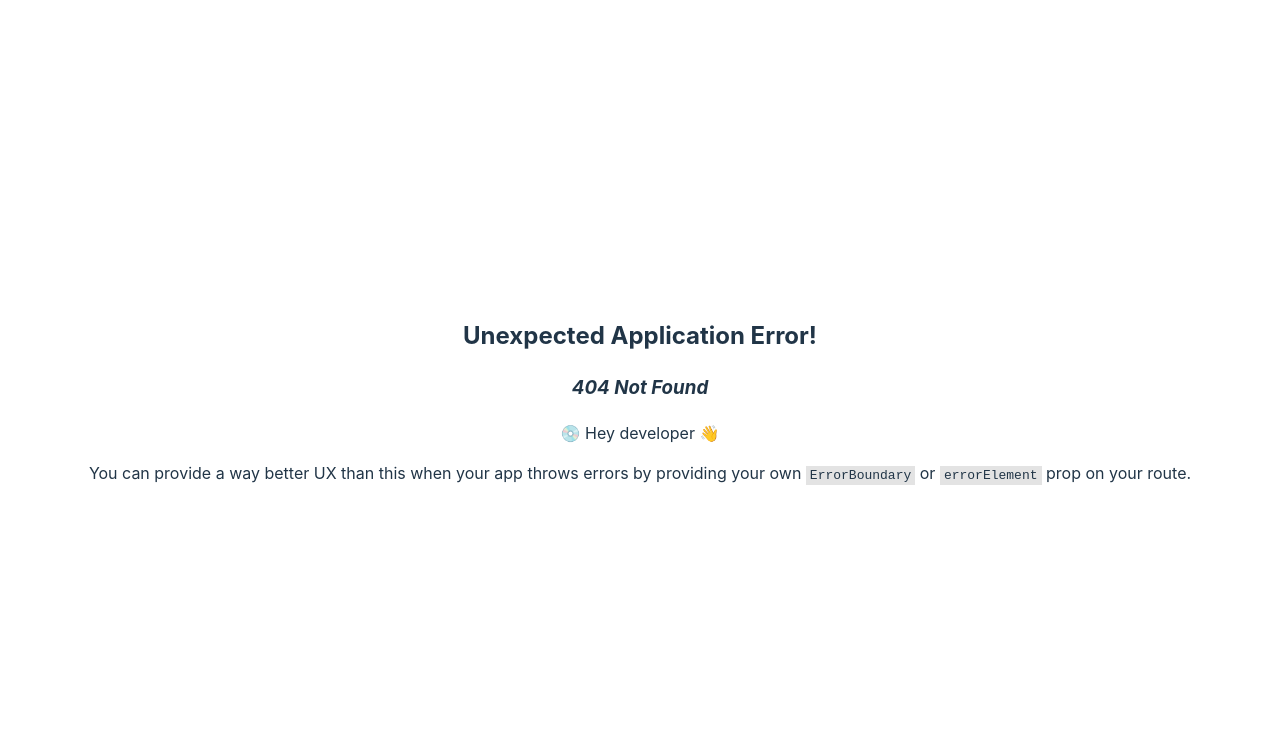
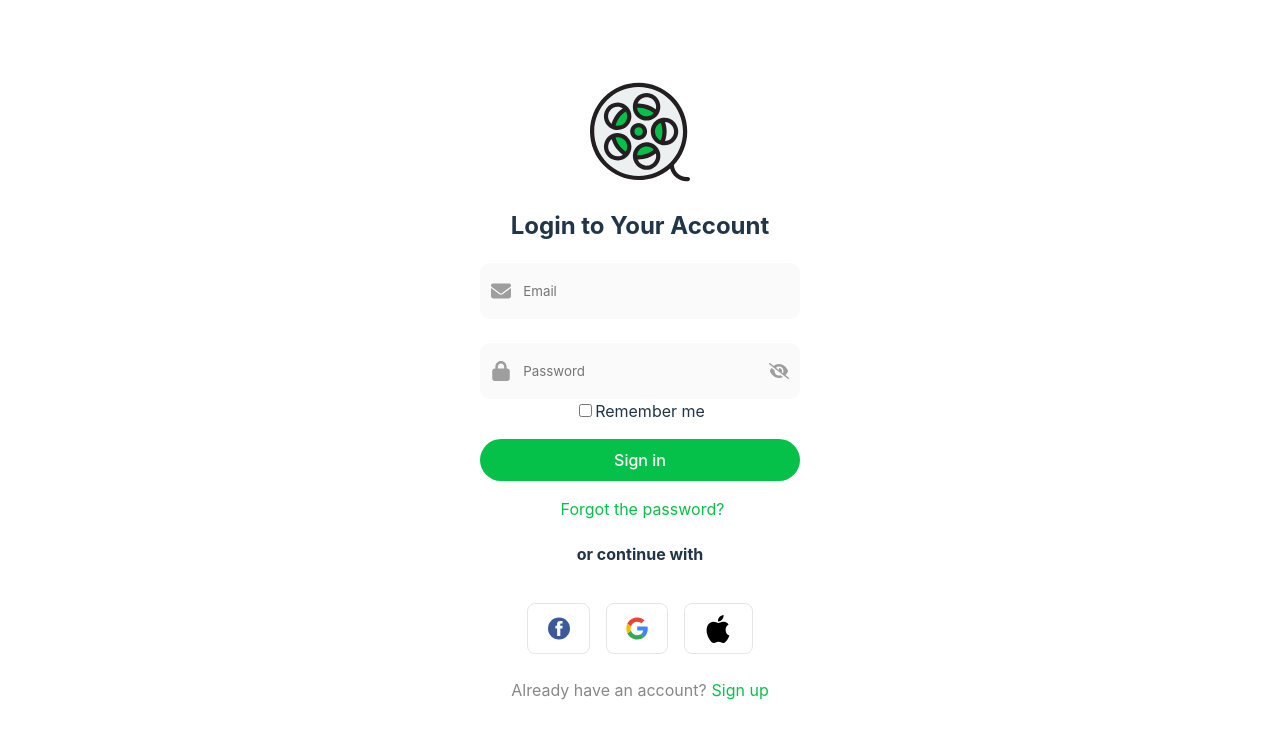
Before and after one commit to Denis-Sklyarov123/bestviewer-client, a React (Vite) app: page /login in a window 1280 px wide. Before the commit this address had no page. Shown: the top 738 px of the page. Built offline with nearby package versions, Linux system fonts and the light colour scheme.

Commit message:
added login page

```diff
--- a/src/components/InputUniversal/styled.ts
+++ b/src/components/InputUniversal/styled.ts
@@ -5,7 +5,8 @@ export const ContainerWrapper = styled.div<{ $isFocused: boolean }>`
   display: flex;
   font-family: Inter, system-ui, Avenir, Helvetica, Arial, sans-serif;
   height: 7vh;
-  border: 1px solid ${(props) => (props.$isFocused ? "green" : "gray")};
+  border: ${({ $isFocused }) => ($isFocused ? "1" : "0")}px solid
+    ${({ $isFocused }) => ($isFocused ? "green" : "gray")};
   background: ${(props) => (props.$isFocused ? "#ebfaf1" : "#fafafa")};
   overflow: hidden;
 `;
@@ -28,7 +29,6 @@ export const CustomInput = styled.input<{
   border: 0px;
   width: ${({ $isDefault }) => ($isDefault ? "100" : "85")}%;
   background: ${(props) => (props.$isFocused ? "#ebfaf1" : "#fafafa")};
-
   &:focus {
     outline: none;
     border: 1px solid blue;
--- a/src/main.tsx
+++ b/src/main.tsx
@@ -3,14 +3,16 @@ import ReactDOM from "react-dom/client";
 import LetsYouIn from "./pages/LetsYouIn/index.tsx";
 import "./index.css";
 import { createBrowserRouter, RouterProvider } from "react-router-dom";
-import CreateYourAccount from "./pages/CreateYourAccount/index.tsx";
+import CreateAccount from "./pages/Create/index.tsx";
+import LoginAccount from "./pages/Login/index.tsx";
 
 const router = createBrowserRouter([
   {
     path: "/",
     element: <LetsYouIn />,
   },
-  { path: "createaccount", element: <CreateYourAccount /> },
+  { path: "create", element: <CreateAccount /> },
+  { path: "login", element: <LoginAccount /> },
 ]);
 
 ReactDOM.createRoot(document.getElementById("root")!).render(
--- a/src/pages/CreateYourAccount/index.tsx
+++ b/src/pages/Create/index.tsx
@@ -1,5 +1,4 @@
 import "./style.css";
-// import React from "react";
 import BtnAccount from "../../components/BtnAccount/index.tsx";
 import BtnUniversal from "../../components/BtnUniversal/index.tsx";
 import { useNavigate } from "react-router-dom";
@@ -11,22 +10,24 @@ import GoogleIcon from "../../assets/icon/google.svg?react";
 import CinemaLogo from "../../assets/icon/film.svg?react";
 import { InputEnum } from "../../types/enums/InputEnum.ts";
 
-function CreateYourAccount() {
+function CreateAccount() {
   const navigate = useNavigate();
 
   return (
     <>
       <div>
         <a target="_blank">
-          <CinemaLogo width={125} height={125} />
+          <CinemaLogo width={100} height={100} />
         </a>
       </div>
       <h2>Create Your Account</h2>
-      <div>
-        <InputUniversal type={InputEnum.email} />
-      </div>
-      <div>
-        <InputUniversal type={InputEnum.password} />
+      <div className="container-input">
+        <div>
+          <InputUniversal type={InputEnum.email} />
+        </div>
+        <div>
+          <InputUniversal type={InputEnum.password} />
+        </div>
       </div>
       <div className="checkbox-container">
         <Checkbox labelProp="Remember me" classList="custom-styles-checkbox" />
@@ -64,7 +65,7 @@ function CreateYourAccount() {
       </div>
       <div className="content-section">
         <p className="read-the-docs">Already have an account? </p>
-        <p className="sign-in-text" onClick={() => navigate("/test")}>
+        <p className="sign-in-text" onClick={() => navigate("/login")}>
           Sign in
         </p>
       </div>
@@ -72,4 +73,4 @@ function CreateYourAccount() {
   );
 }
 
-export default CreateYourAccount;
+export default CreateAccount;
--- a/src/pages/CreateYourAccount/style.css
+++ b/src/pages/Create/style.css
@@ -46,3 +46,9 @@
 .custom-styles-checkbox {
   margin-bottom: 2vh;
 }
+
+.container-input {
+  display: flex;
+  flex-direction: column;
+  gap: 3vh;
+}
--- a/src/pages/LetsYouIn/index.tsx
+++ b/src/pages/LetsYouIn/index.tsx
@@ -51,13 +51,13 @@ function LetsYouIn() {
       <div>
         <BtnUniversal
           classList="btnUniversal"
-          onClick={() => console.log("click")}
+          onClick={() => navigate("/login")}
           label="Sign in with password"
         />
       </div>
       <div className="content-section">
         <p className="read-the-docs">Don't have an account? </p>
-        <p className="sign-up-text" onClick={() => navigate("/createaccount")}>
+        <p className="sign-up-text" onClick={() => navigate("/create")}>
           Sign up
         </p>
       </div>
--- /dev/null
+++ b/src/pages/Login/index.tsx
@@ -0,0 +1,77 @@
+import "./style.css";
+import BtnAccount from "../../components/BtnAccount/index.tsx";
+import BtnUniversal from "../../components/BtnUniversal/index.tsx";
+import { useNavigate } from "react-router-dom";
+import Checkbox from "../../components/Checkbox/index.tsx";
+import InputUniversal from "../../components/InputUniversal/index.tsx";
+import AppleIcon from "../../assets/icon/apple.svg?react";
+import FacebookIcon from "../../assets/icon/facebook.svg?react";
+import GoogleIcon from "../../assets/icon/google.svg?react";
+import CinemaLogo from "../../assets/icon/film.svg?react";
+import { InputEnum } from "../../types/enums/InputEnum.ts";
+
+function LoginAccount() {
+  const navigate = useNavigate();
+
+  return (
+    <>
+      <div>
+        <a target="_blank">
+          <CinemaLogo width={100} height={100} />
+        </a>
+      </div>
+      <h2>Login to Your Account</h2>
+      <div className="container-input">
+        <div>
+          <InputUniversal type={InputEnum.email} />
+        </div>
+        <div>
+          <InputUniversal type={InputEnum.password} />
+        </div>
+      </div>
+      <div className="checkbox-container">
+        <Checkbox labelProp="Remember me" classList="custom-styles-checkbox" />
+      </div>
+      <div>
+        <BtnUniversal
+          classList="btnUniversal"
+          onClick={() => console.log("sign in")}
+          label="Sign in"
+        />
+      </div>
+      <p className="sign-in-text">Forgot the password? </p>
+      <h4>or continue with</h4>
+      <div className="container-card">
+        <BtnAccount
+          classList="btnAccount"
+          onClick={() => console.log("click")}
+          label=""
+        >
+          <FacebookIcon width={22} height={25} />
+        </BtnAccount>
+        <BtnAccount
+          classList="btnAccount center-button"
+          onClick={() => console.log("lox")}
+          label=""
+        >
+          <GoogleIcon width={22} height={25} />
+        </BtnAccount>
+        <BtnAccount
+          classList="btnAccount"
+          onClick={() => console.log("click")}
+          label=""
+        >
+          <AppleIcon width={28} height={30} />
+        </BtnAccount>
+      </div>
+      <div className="content-section">
+        <p className="read-the-docs">Already have an account? </p>
+        <p className="sign-in-text" onClick={() => navigate("/create")}>
+          Sign up
+        </p>
+      </div>
+    </>
+  );
+}
+
+export default LoginAccount;
```
Also changed, not shown: src/pages/Login/style.css (added).
